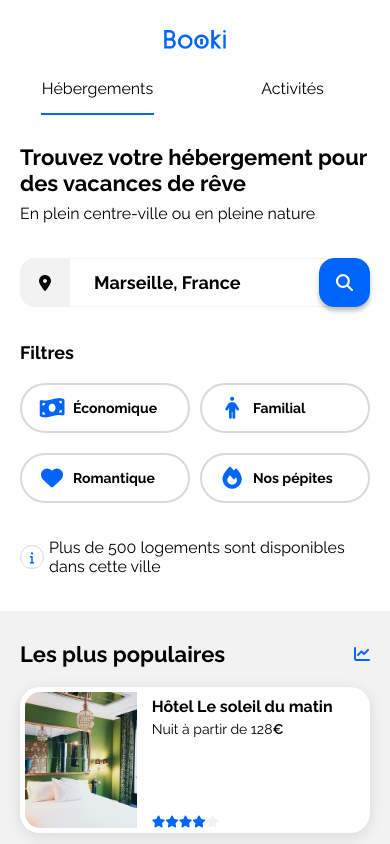
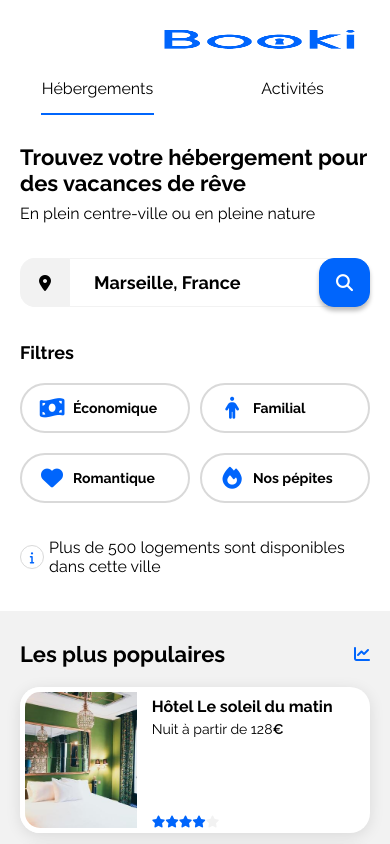
Before and after one commit to Ax-07/P3-openClassRooms, a plain HTML site: page index.html in a window 390 px wide. Shown: the top 844 px of the page. Drawn offline with Linux system fonts and the light colour scheme.

```diff
--- a/css/layout/header.css
+++ b/css/layout/header.css
@@ -6,9 +6,7 @@
 /********** Logo ***********/
 .header__logo {
   display: flex;
-  padding: 30px 50px;
-}
-.header__logo--img {
+  margin: 30px 50px;
   width: 61.09px;
   height: 19px;
 }
@@ -67,7 +65,7 @@
     align-items: center;
   }
   .header__logo {
-    padding: 30px;
+    margin: 30px;
   }
   .header__nav {
     padding: 0;
```
